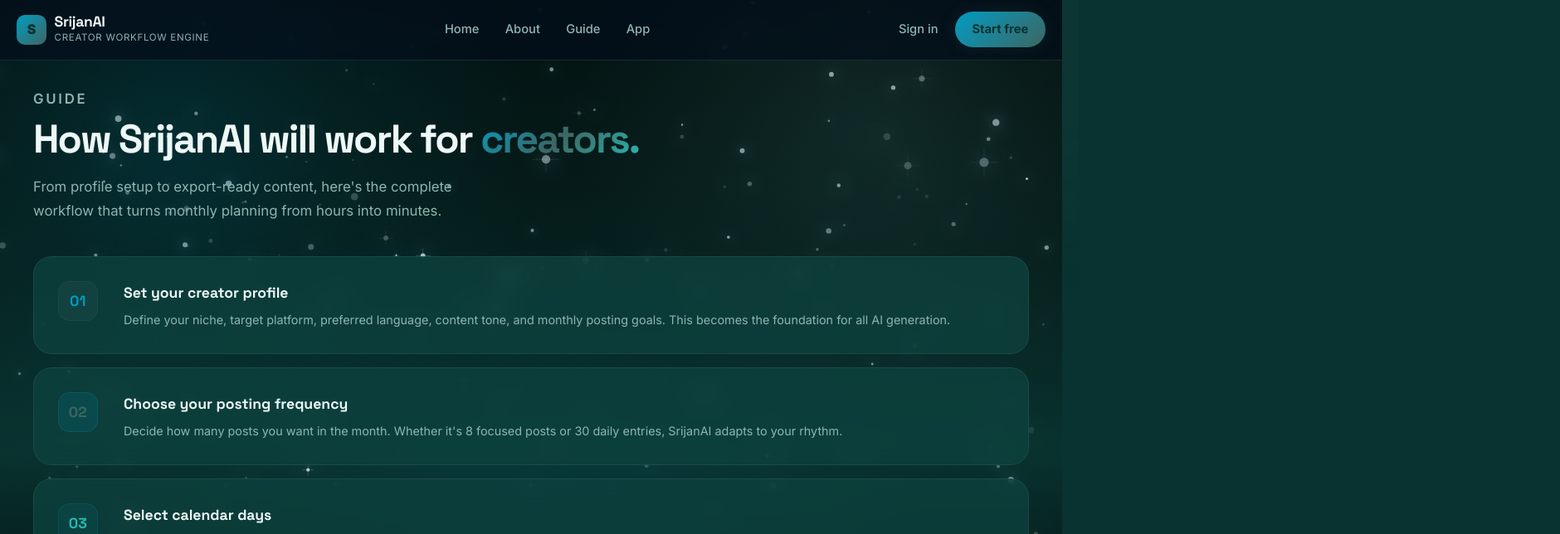
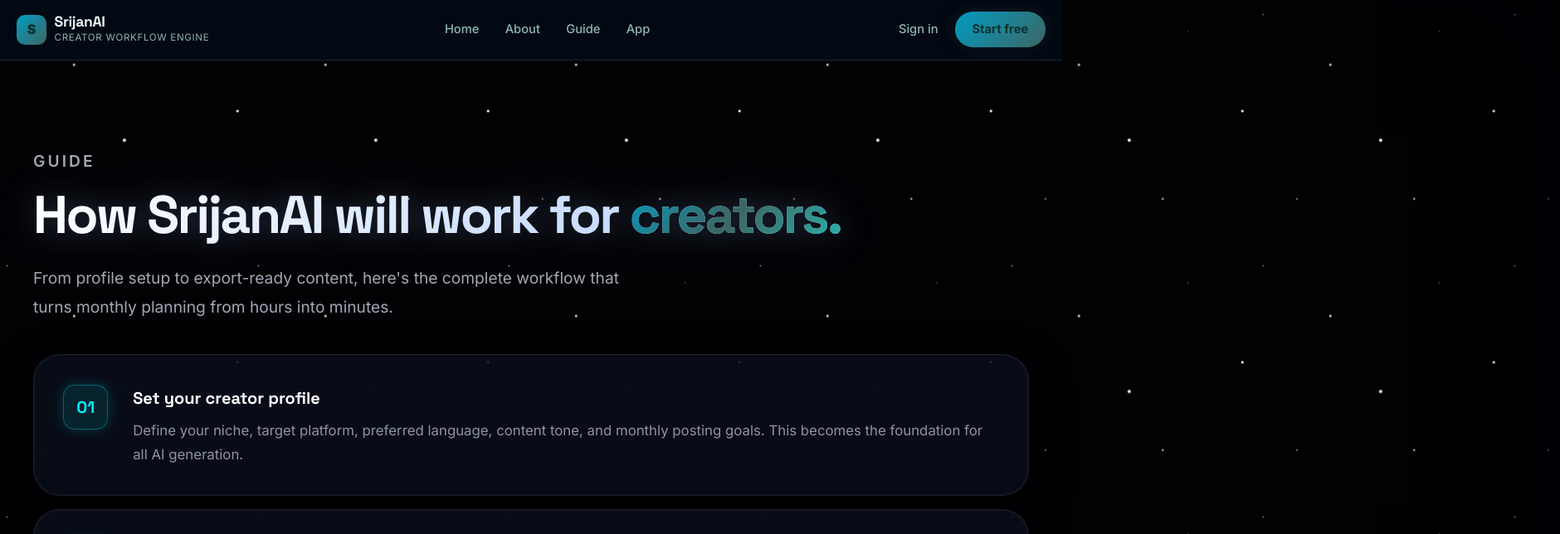
Before and after one commit to Dhananjay0376/SrijanAI, a Next.js app in the folder apps/web/: page /guide in a window 1280 px wide. Shown: the top 644 px of the page at 83% size, 1880 px wide, since content can reach past the window. Built offline with nearby package versions, Linux system fonts and the light colour scheme; no server answers; a web font is replaced by a local one.

Commit message:
feat: apply cosmic theme and shooting comets to Guide page

```diff
--- a/apps/web/app/globals.css
+++ b/apps/web/app/globals.css
@@ -1245,19 +1245,23 @@
 
 .guide-hero h1 {
   font-family: var(--font-display);
-  font-size: clamp(2rem, 4vw, 3rem);
-  font-weight: 800;
+  font-size: clamp(2.5rem, 5vw, 4rem);
+  font-weight: 900;
   letter-spacing: -0.04em;
   line-height: 1.1;
-  margin: 0.5rem 0 0;
+  margin: 0.8rem 0 0;
+  background: linear-gradient(135deg, #ffffff 0%, #a0c4ff 100%);
+  -webkit-background-clip: text;
+  -webkit-text-fill-color: transparent;
+  filter: drop-shadow(0 0 20px rgba(160, 196, 255, 0.3));
 }
 
 .guide-hero p {
-  color: var(--muted);
-  font-size: 1.05rem;
-  line-height: 1.75;
-  margin: 1rem 0 0;
-  max-width: 55ch;
+  color: rgba(230, 240, 255, 0.7);
+  font-size: 1.2rem;
+  line-height: 1.8;
+  margin: 1.5rem 0 0;
+  max-width: 60ch;
 }
 
 .guide-steps {
@@ -1269,50 +1273,52 @@
 .guide-step {
   display: grid;
   grid-template-columns: 60px 1fr;
-  gap: 1.2rem;
-  padding: 1.8rem;
-  border: 1px solid var(--line);
-  border-radius: var(--radius-md);
-  background: var(--panel);
-  backdrop-filter: blur(14px);
-  transition: border-color var(--transition-smooth), transform var(--transition-smooth);
+  gap: 1.5rem;
+  padding: 2.2rem;
+  border: 1px solid rgba(255, 255, 255, 0.08);
+  border-radius: var(--radius-lg);
+  background: rgba(12, 18, 32, 0.7);
+  backdrop-filter: blur(30px) saturate(1.5);
+  box-shadow: 0 20px 50px rgba(0, 0, 0, 0.5), inset 0 0 0 1px rgba(255, 255, 255, 0.03);
+  transition: all 0.4s cubic-bezier(0.16, 1, 0.3, 1);
   align-items: start;
 }
 
 .guide-step:hover {
-  border-color: var(--line-hover);
-  transform: translateX(4px);
+  transform: translateX(8px) scale(1.01);
+  border-color: rgba(0, 240, 255, 0.5);
+  background: rgba(20, 30, 50, 0.85);
+  box-shadow: 0 30px 60px rgba(0, 0, 0, 0.6), 0 0 20px rgba(0, 240, 255, 0.2);
 }
 
 .guide-step-number {
-  width: 48px;
-  height: 48px;
+  width: 54px;
+  height: 54px;
   border-radius: 14px;
   display: grid;
   place-items: center;
   font-family: var(--font-display);
-  font-size: 1.1rem;
+  font-size: 1.25rem;
+  font-weight: 900;
+  flex-shrink: 0;
+  background: rgba(0, 240, 255, 0.1) !important;
+  border: 1px solid rgba(0, 240, 255, 0.3) !important;
+  color: #00f0ff !important;
+  box-shadow: 0 0 15px rgba(0, 240, 255, 0.2);
+}
+
+.guide-step-content h3 {
+  font-family: var(--font-display);
+  font-size: 1.25rem;
   font-weight: 800;
-  flex-shrink: 0;
-}
-
-.guide-step:nth-child(1) .guide-step-number { background: rgba(61, 102, 99, 0.16); border: 1px solid rgba(61, 102, 99, 0.2); color: var(--accent); }
-.guide-step:nth-child(2) .guide-step-number { background: rgba(2, 156, 193, 0.12); border: 1px solid rgba(2, 156, 193, 0.18); color: var(--accent-strong); }
-.guide-step:nth-child(3) .guide-step-number { background: rgba(2, 156, 193, 0.08); border: 1px solid rgba(2, 156, 193, 0.14); color: var(--accent-hot); }
-.guide-step:nth-child(4) .guide-step-number { background: rgba(251, 191, 36, 0.1); border: 1px solid rgba(251, 191, 36, 0.15); color: #fbbf24; }
-.guide-step:nth-child(5) .guide-step-number { background: rgba(244, 114, 182, 0.1); border: 1px solid rgba(244, 114, 182, 0.15); color: #f472b6; }
-
-.guide-step-content h3 {
-  font-family: var(--font-display);
-  font-size: 1.1rem;
-  font-weight: 700;
-  margin: 0 0 0.4rem;
+  margin: 0 0 0.6rem;
+  color: #fff;
 }
 
 .guide-step-content p {
-  color: var(--muted);
-  font-size: 0.9rem;
-  line-height: 1.65;
+  color: rgba(230, 240, 255, 0.6);
+  font-size: 1.05rem;
+  line-height: 1.7;
   margin: 0;
 }
 
--- a/apps/web/app/guide/page.tsx
+++ b/apps/web/app/guide/page.tsx
@@ -35,7 +35,12 @@
 
 export default function GuidePage() {
   return (
-    <main className="page-shell">
+    <main className="landing-shell guide-page-shell">
+      <div className="cosmic-comets" aria-hidden="true">
+        {Array.from({ length: 12 }).map((_, i) => (
+          <div key={i} className={`comet comet-${i + 1}`} />
+        ))}
+      </div>
       {/* ── Hero ── */}
       <section className="guide-hero fade-up">
         <p className="section-label">Guide</p>
```
